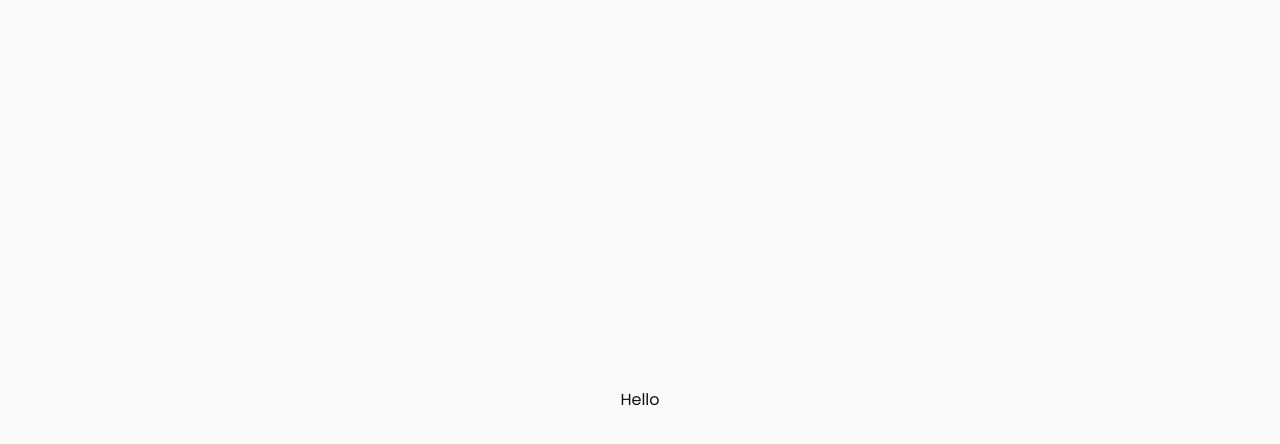
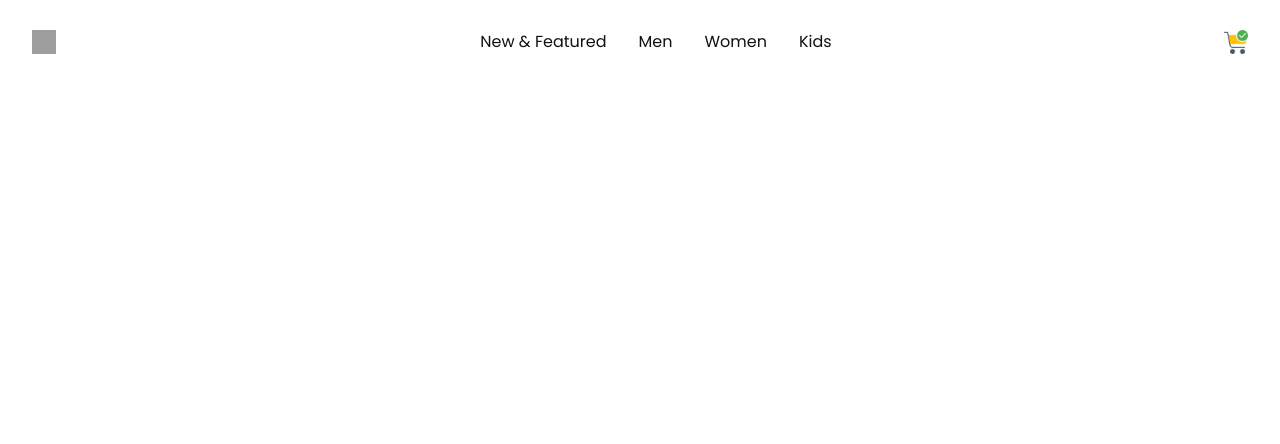
Before and after one commit to HannaRogalska/shoestore-web, a Next.js app: page / in a window 1280 px wide. Shown: the top 444 px of the page. Built offline with nearby package versions, Linux system fonts and the light colour scheme; grey boxes are pictures that could not be loaded.

Commit message:
feat(ui): add navigation header component

```diff
--- a/src/app/page.tsx
+++ b/src/app/page.tsx
@@ -1,9 +1,12 @@
-
+import { Container } from "../components/Container";
+import Header from "../components/layout/Header";
 
 export default function Home() {
   return (
-    <div className="flex flex-col flex-1 items-center justify-center bg-zinc-50">
-      Hello
-    </div>
+    <>
+      <Container>
+        <Header />
+      </Container>
+    </>
   );
 }
--- /dev/null
+++ b/src/components/Container.tsx
@@ -0,0 +1,13 @@
+export const Container = ({
+  children,
+  size = "default",
+}: {
+  children: React.ReactNode;
+  size?: "default" | "wide";
+}) => {
+  const maxWidth = size === "wide" ? "max-w-[1440px]" : "max-w-[1320px]";
+
+  return (
+    <div className={`w-full mx-auto px-4 md:px-8 ${maxWidth}`}>{children}</div>
+  );
+};
--- /dev/null
+++ b/src/components/layout/Header.tsx
@@ -0,0 +1,30 @@
+"use client";
+import Link from "next/link";
+
+const Header = () => {
+  return (
+    <div className="flex justify-between h-21 items-center">
+      <img src="./icon.png" className="w-6 h-6" />
+      <div className="flex justify-between gap-8 text-base font-normal">
+        <Link href="#"></Link>
+        <Link href="#" className=" hover:text-gray-500">
+          New & Featured
+        </Link>
+        <Link href="#" className=" hover:text-gray-500">
+          Men
+        </Link>
+        <Link href="#" className=" hover:text-gray-500">
+          Women
+        </Link>
+        <Link href="#" className=" hover:text-gray-500">
+          Kids
+        </Link>
+      </div>
+      <Link href="#" className=" hover:text-gray-500">
+        <img src="/images/header/bin.png" className="w-6 h-6" />
+      </Link>
+    </div>
+  );
+};
+
+export default Header;
```
Also changed, not shown: public/images/header/bin.png (added), 1 other file (tests, documents, lock files or other folders).
